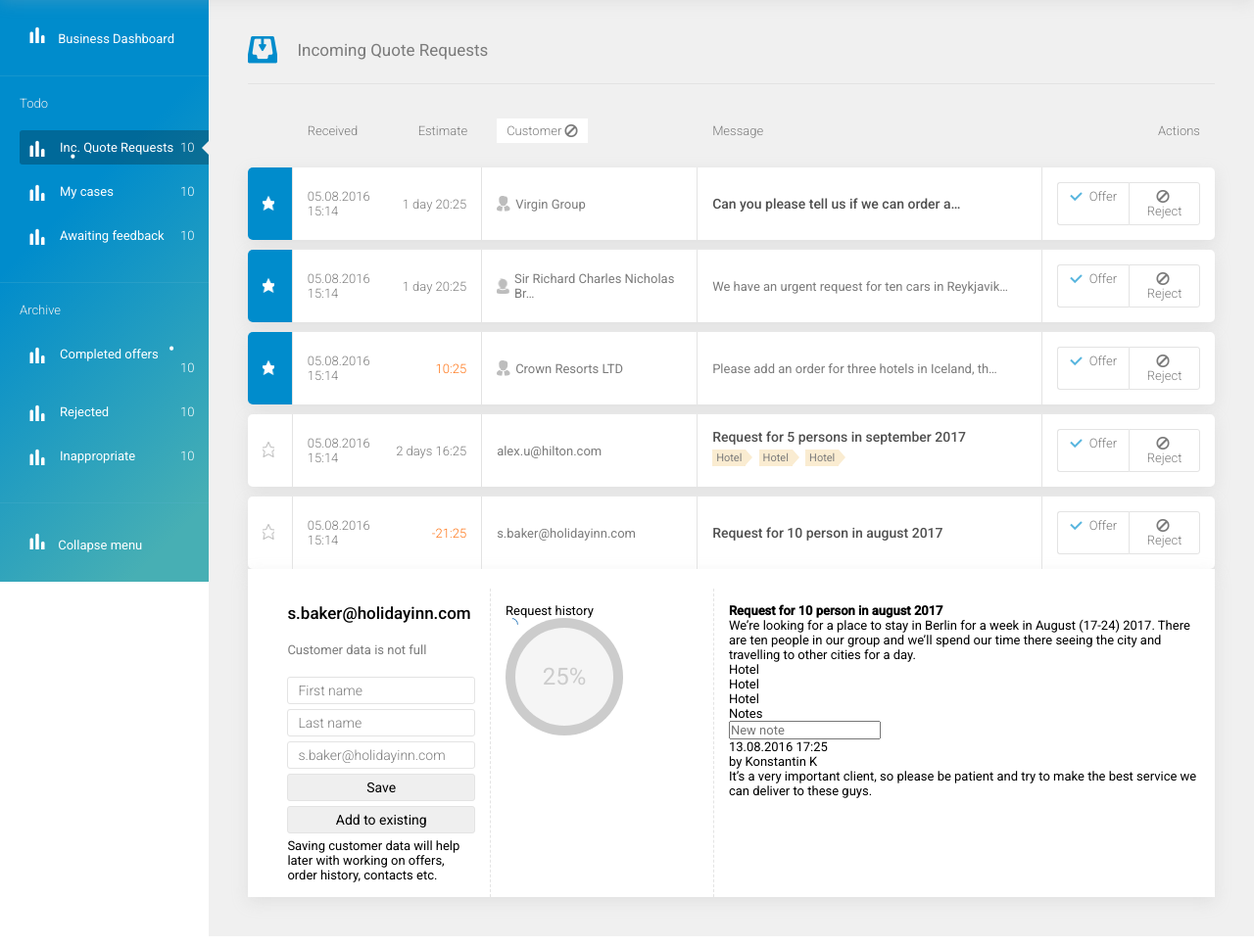
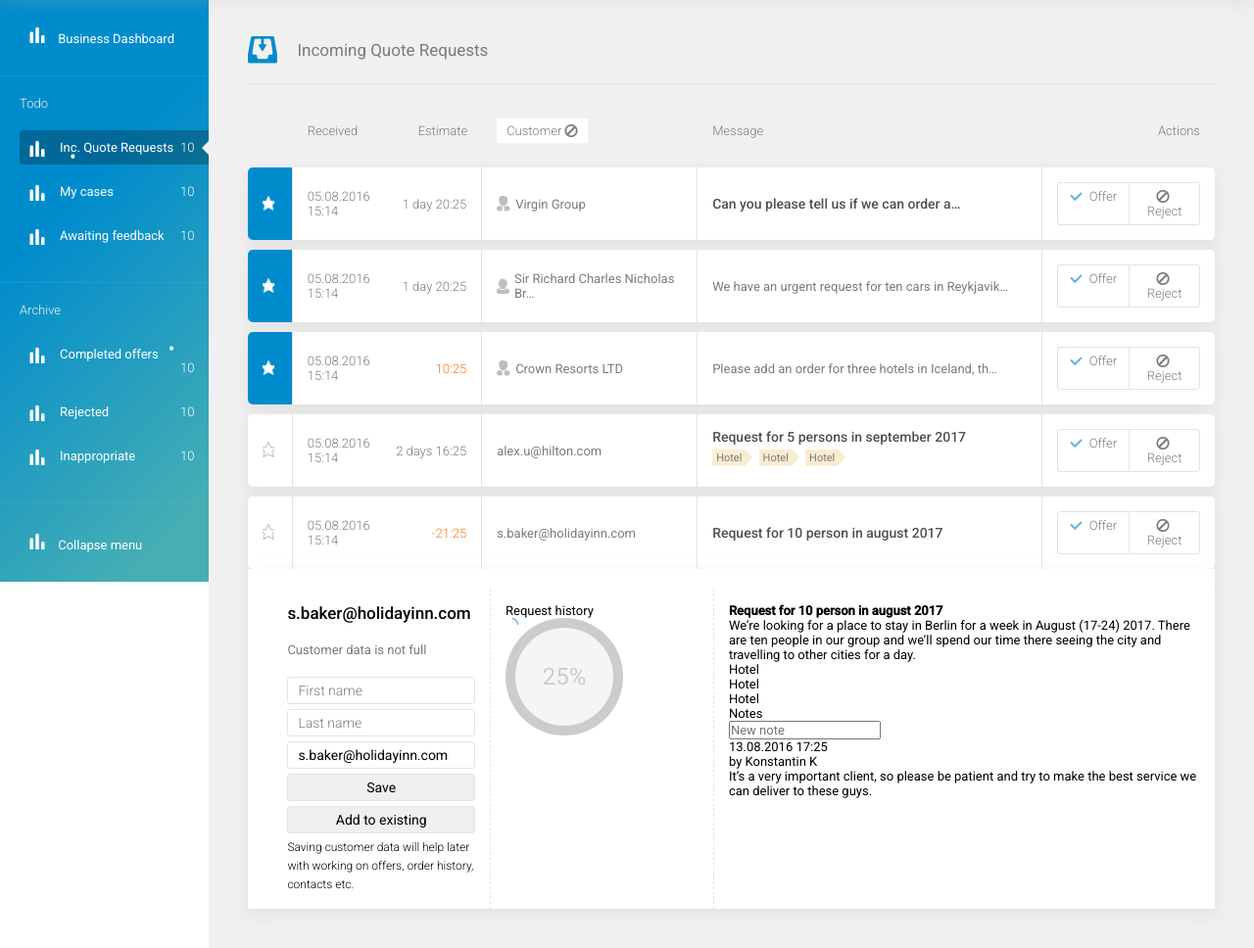
Before and after one commit to dr0n508/corivo, a plain HTML site: page index.html in a window 1280 px wide. Shown: the part 70-1038 px from the top of the page at 98% size. Drawn offline with Linux system fonts and the light colour scheme.

Commit message:
last commit

```diff
--- a/css/main.scss
+++ b/css/main.scss
@@ -222,6 +222,7 @@ aside {
       margin-bottom: 0;
     }
     .row-table-dashboard {
+      z-index: 1;
       @extend .shadow;
       border-radius: 5px;
       background-color: $white-color;
--- a/css/ui-kit.scss
+++ b/css/ui-kit.scss
@@ -75,3 +75,9 @@
   margin-top: -2px;
   margin-right: 3px;
 }
+
+.light-text {
+  font-weight: 300;
+  font-size: 12px;
+  line-height: 19px;
+}
--- a/index.html
+++ b/index.html
@@ -306,11 +306,11 @@
         <form action="">
           <input type="text" placeholder="First name">
           <input type="text" placeholder="Last name">
-          <input type="email" placeholder="s.baker@holidayinn.com">
+          <input type="email" value="s.baker@holidayinn.com">
           <input type="submit" value="Save">
           <input type="submit" value="Add to existing">
         </form>
-        <p>Saving customer data will help
+        <p class="light-text">Saving customer data will help
           later with working on offers, order
           history, contacts etc.</p>
       </div>
```
Also changed, not shown: css/main.css, css/ui-kit.css, 2 other files.
